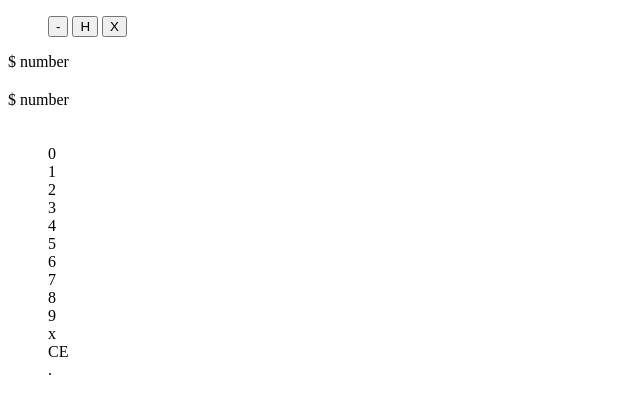
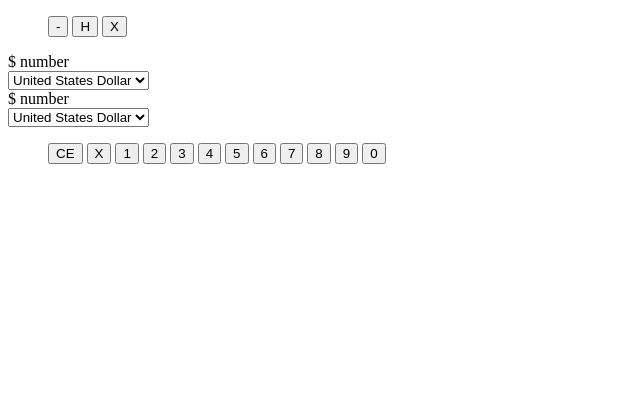
Before and after one commit to programming10000/Currency-Converter, a plain HTML site: page index.html in a window 1280 px wide. Shown: the whole page, without its empty margins (0-640 px from the left). Drawn offline with Linux system fonts and the light colour scheme.

Commit message:
first commit

```diff
--- a/index.html
+++ b/index.html
@@ -17,28 +17,45 @@
    <div>
     <label>$</label>
     <label>number</label>
-    <option></option>
+    <div>
+
+        <select>
+            <option>United States Dollar</option>
+            <option>Ethiopian Birr</option>
+            <option>English Pound</option>
+            <option>Japanes Yen</option>
+
+        </select>
+
+    </div>
 </div>
 <div>
     <label>$</label>
     <label>number</label>
-    <option></option>
+    <div>
+        <select>
+            <option>United States Dollar</option>
+            <option>Ethiopian Birr</option>
+            <option>English Pound</option>
+            <option>Japanes Yen</option>
+
+        </select>
+    </div>
 </div>
 <div>
     <ul>
-    <div class="button">0</div>
-    <div class="button">1</div>
-    <div class="button">2</div>
-    <div class="button">3</div>
-    <div class="button">4</div>
-    <div class="button">5</div>
-    <div class="button">6</div>
-    <div class="button">7</div>
-    <div class="button">8</div>
-    <div class="button">9</div>
-    <div class="button">x</div>
-    <div class="button">CE</div>
-    <div class="button">.</div>
+    <button>CE</button>
+    <button>X</button>
+    <button>1</button>
+    <button>2</button>
+    <button>3</button>
+    <button>4</button>
+    <button>5</button>
+    <button>6</button>
+    <button>7</button>
+    <button>8</button>
+    <button>9</button>
+    <button>0</button>
     </ul>
 </div>
 
```
